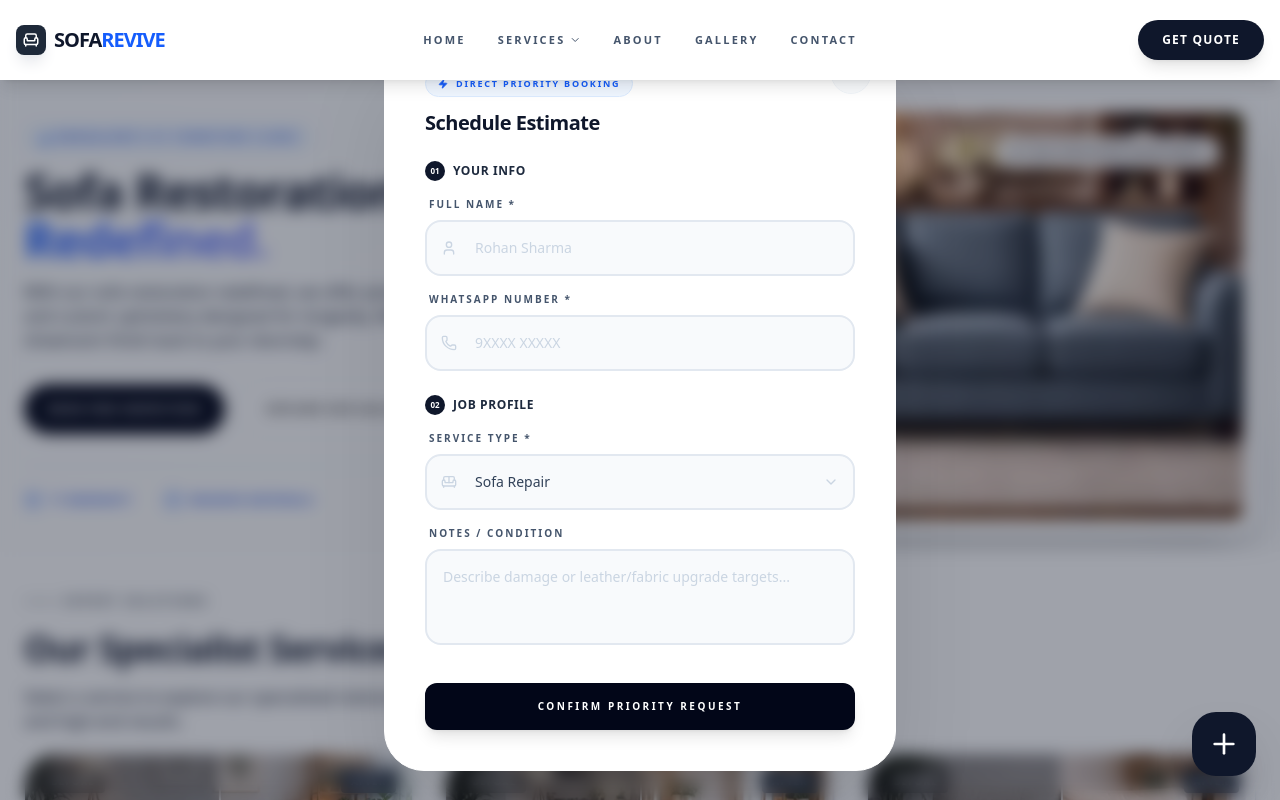
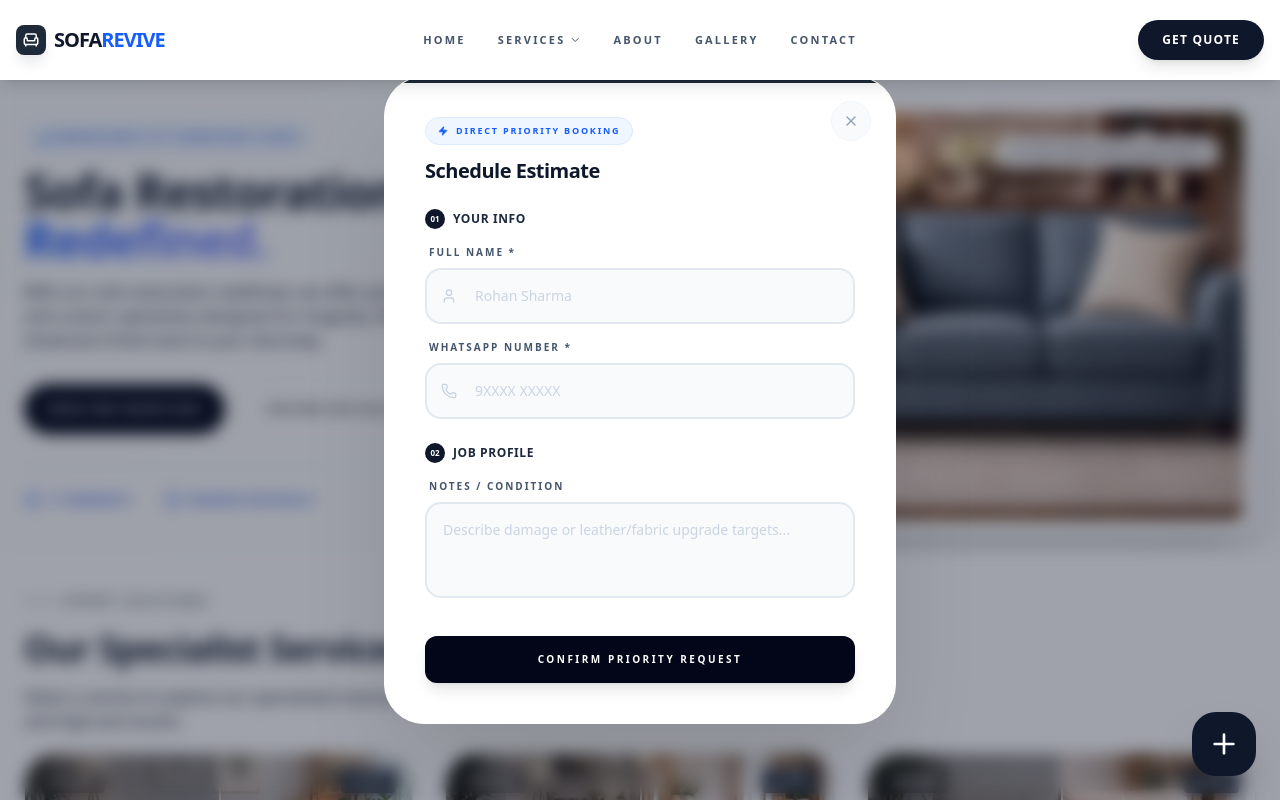
Before and after one commit to Prince8488/sofa-revive, a Next.js app: page / in a window 1280 px wide. Shown: the top 800 px of the page. Built offline with nearby package versions, Linux system fonts and the light colour scheme.

Commit message:
fix: removed service type in popup for better space

```diff
--- a/components/UI/QuoteModal.tsx
+++ b/components/UI/QuoteModal.tsx
@@ -12,7 +12,6 @@ interface QuoteModalProps {
 interface ModalFormData {
   fullName: string
   phone: string
-  serviceType: string
   notes: string
 }
 
@@ -28,7 +27,6 @@ const QuoteModal: React.FC<QuoteModalProps> = ({ isOpen, onClose }) => {
   const [formData, setFormData] = useState<ModalFormData>({
     fullName: '',
     phone: '',
-    serviceType: 'Sofa Repair',
     notes: '',
   })
 
@@ -47,7 +45,6 @@ const QuoteModal: React.FC<QuoteModalProps> = ({ isOpen, onClose }) => {
       setFormData({
         fullName: '',
         phone: '',
-        serviceType: 'Sofa Repair',
         notes: '',
       })
       setErrors({})
@@ -294,33 +291,6 @@ const QuoteModal: React.FC<QuoteModalProps> = ({ isOpen, onClose }) => {
                       </div>
 
                       <div className="group">
-                        <label className={labelBase}>Service Type *</label>
-                        <div className="relative">
-                          <Icon
-                            name="Sofa"
-                            className="pointer-events-none absolute left-4 top-1/2 -translate-y-1/2 text-slate-300"
-                            size={16}
-                          />
-                          <select
-                            name="serviceType"
-                            value={formData.serviceType}
-                            onChange={handleChange}
-                            className={`${inputBase('serviceType')} appearance-none pl-12 pr-10`}
-                          >
-                            <option>Sofa Repair</option>
-                            <option>Sofa Upholstery</option>
-                            <option>Sofa Polishing</option>
-                            <option>Others</option>
-                          </select>
-                          <Icon
-                            name="ChevronDown"
-                            className="pointer-events-none absolute right-4 top-1/2 -translate-y-1/2 text-slate-300"
-                            size={16}
-                          />
-                        </div>
-                      </div>
-
-                      <div className="group">
                         <label className={labelBase}>Notes / Condition</label>
                         <textarea
                           name="notes"
@@ -379,7 +349,7 @@ const QuoteModal: React.FC<QuoteModalProps> = ({ isOpen, onClose }) => {
                   </motion.div>
                 )}
 
-                {/* Error Lifecycle Screen Layer (Updated with Support Triggers) */}
+                {/* Error Lifecycle Screen Layer */}
                 {submissionStatus === 'error' && (
                   <motion.div
                     key="modal-error"
```
